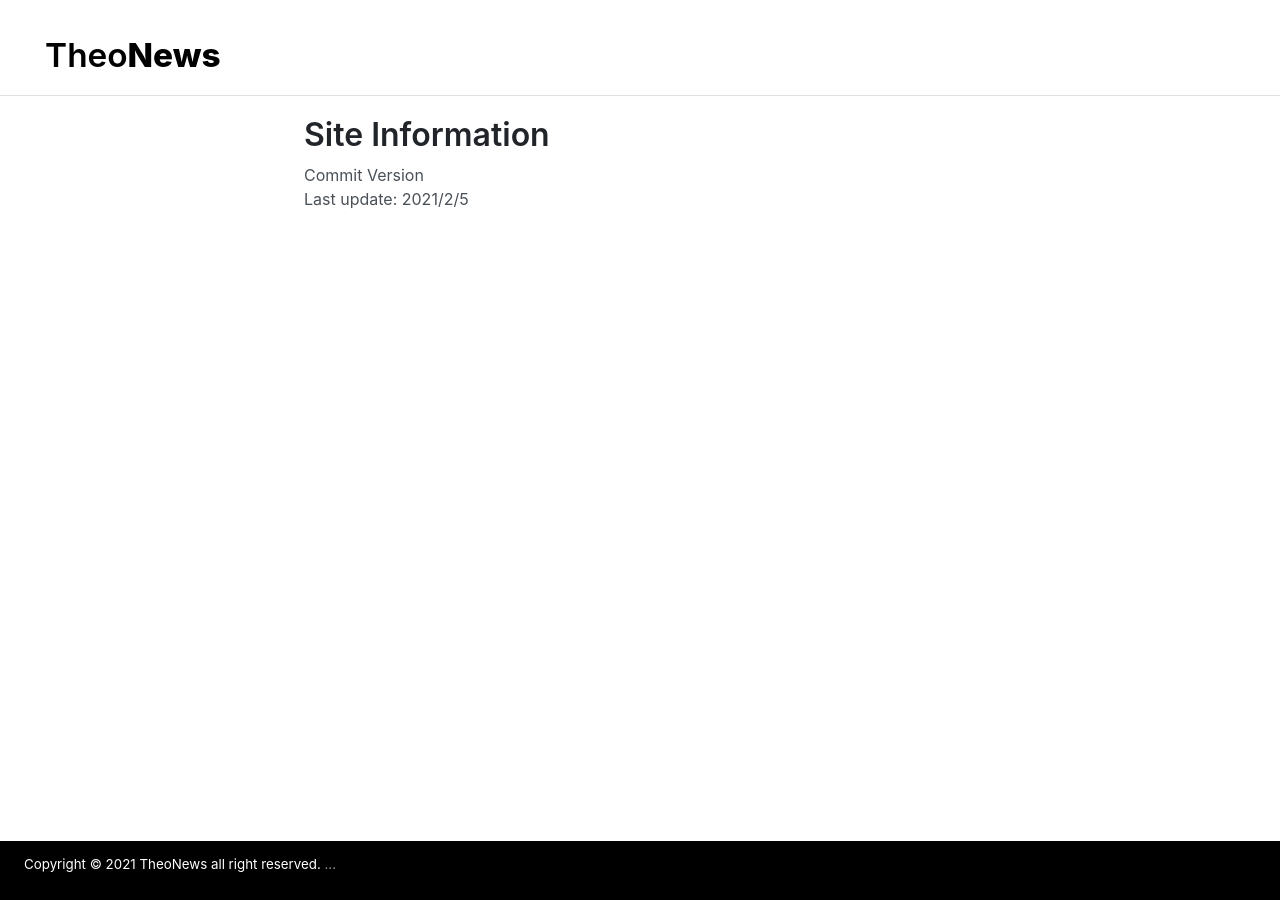
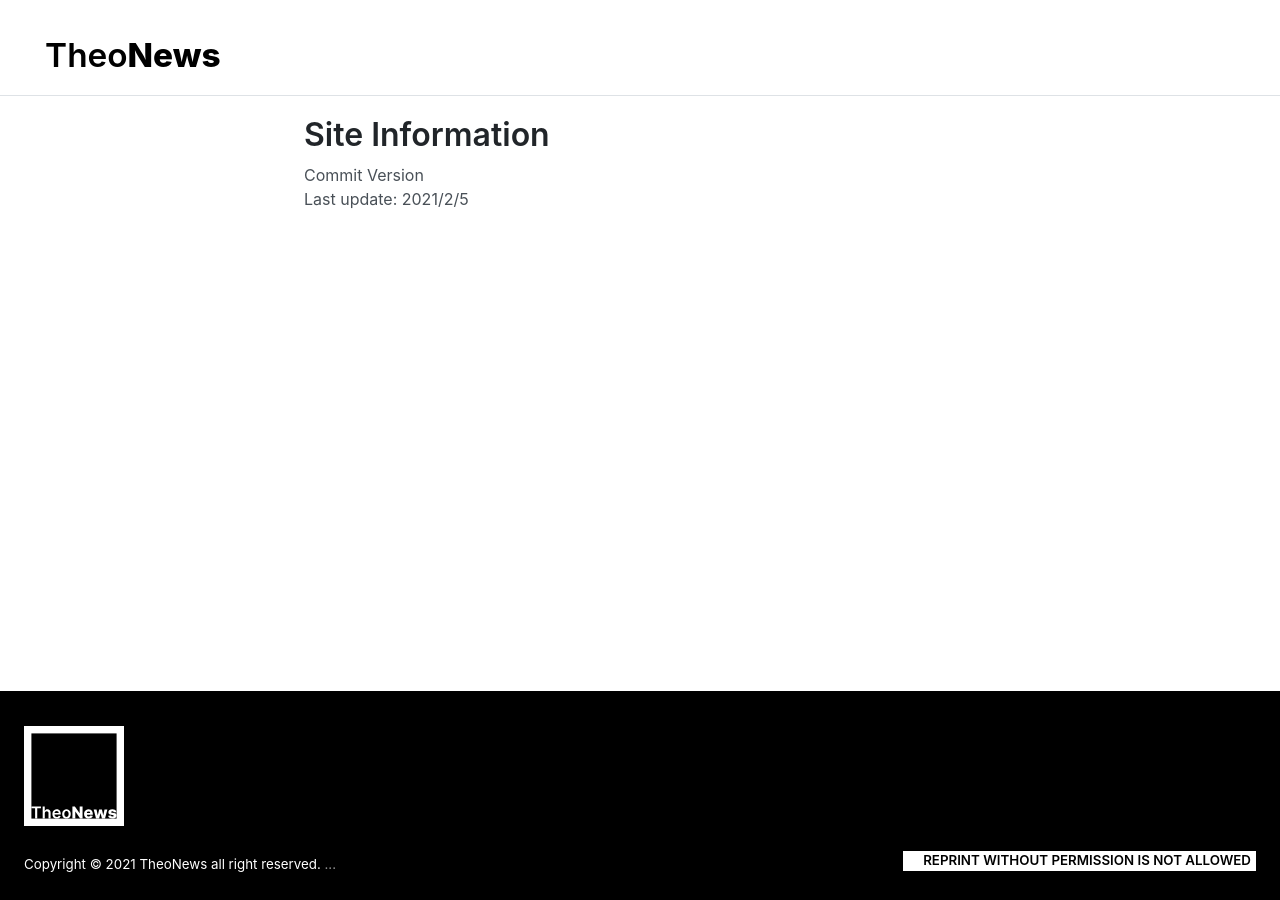
Before and after one commit to Theo-News/theo-news.github.io, a Jekyll site: the page built from info.html, in a window 1280 px wide. Built offline with Jekyll 4.4.1, drawn with Linux system fonts in a browser that asks for light colours.

Commit message:
Update footer.html

```diff
--- a/_includes/footer.html
+++ b/_includes/footer.html
@@ -1,10 +1,12 @@
 <div style="padding-top: 10px;padding-bottom: 50px;padding-left: var(--spacer-2);padding-right: var(--spacer-2);margin-left: auto;margin-right: auto;background-color: black;position:absolute;width: 100%;padding-bottom: 0px;" id="footer">
-      <footer class="footer" style="margin: 0px;margin-bottom: 25px;color: white;">
+  <img src="/assets/TheoNewsFooter.svg" style="width:100px;margin: 25px 0px">
+  <footer class="footer" style="margin: 0px;margin-bottom: 25px;color: white;">
           <small>
           Copyright © {{ site.time | date: "%Y" }} TheoNews all right reserved.
           </small>
           <small>
           <a href="javascript:location.reload();" style="text-decoration: none; color: #999999">{{ site.github.build_revision | truncate: 7, "" }}</a><a href="/info" style="text-decoration: none; color: #999999">...</a>
           </small>
+    <small style="float:right;background-color:white;color:black;font-weight: 600;padding-left: 20px;padding-right: 5px;">REPRINT WITHOUT PERMISSION IS NOT ALLOWED</small>
       </footer>
     </div>
```
